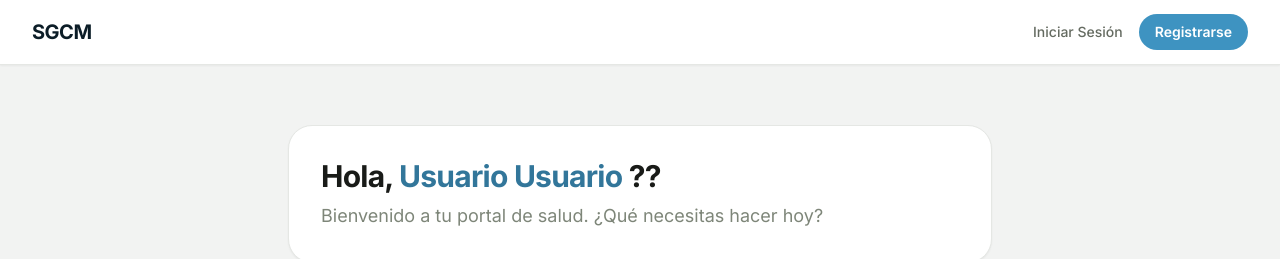
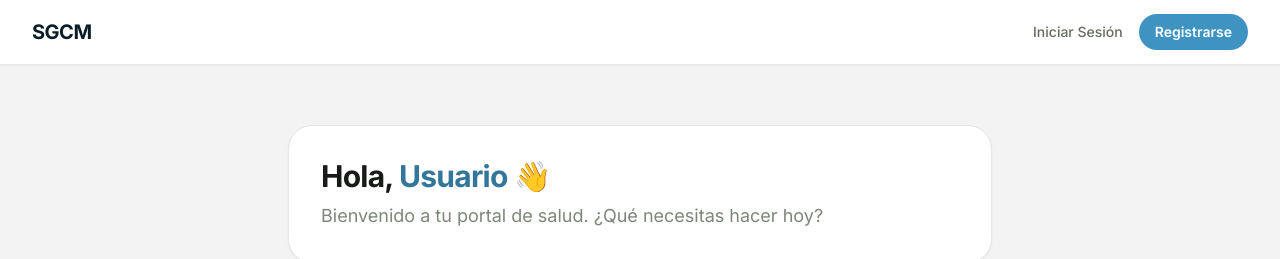
Before and after one commit to JoseBeltre/SGCM, a Nuxt app in the folder SGCM.Web/: page / in a window 1280 px wide. Shown: the top 259 px of the page. Built offline with nearby package versions, Linux system fonts and the light colour scheme; no server answers.

Commit message:
feat: update greeting message in index.vue to enhance user experience

```diff
--- a/SGCM.Web/app/pages/index.vue
+++ b/SGCM.Web/app/pages/index.vue
@@ -7,10 +7,11 @@
         <div>
           <h1 class="text-2xl md:text-3xl font-extrabold text-charcoal-brown-900 tracking-tight">
             Hola,
-            <span class="text-sky-reflection-600">{{ authStore.user?.userType === 'Paciente' ? 'Paciente' :
-              authStore.user?.userType === 'Medico' ? 'Dr/a.' : 'Usuario' }} {{ authStore.user?.fullName || "Usuario"
-              }}</span>
-            ??
+            <span class="text-sky-reflection-600">
+              {{ authStore.user?.userType === 'Medico' ? 'Dr/a. ' : '' }}
+              {{ authStore.user?.fullName || "Usuario" }}
+            </span>
+            👋
           </h1>
           <p class="mt-2 leading-5 md:text-lg text-charcoal-brown-500">
             Bienvenido a tu portal de salud. ¿Qué necesitas hacer hoy?
```
